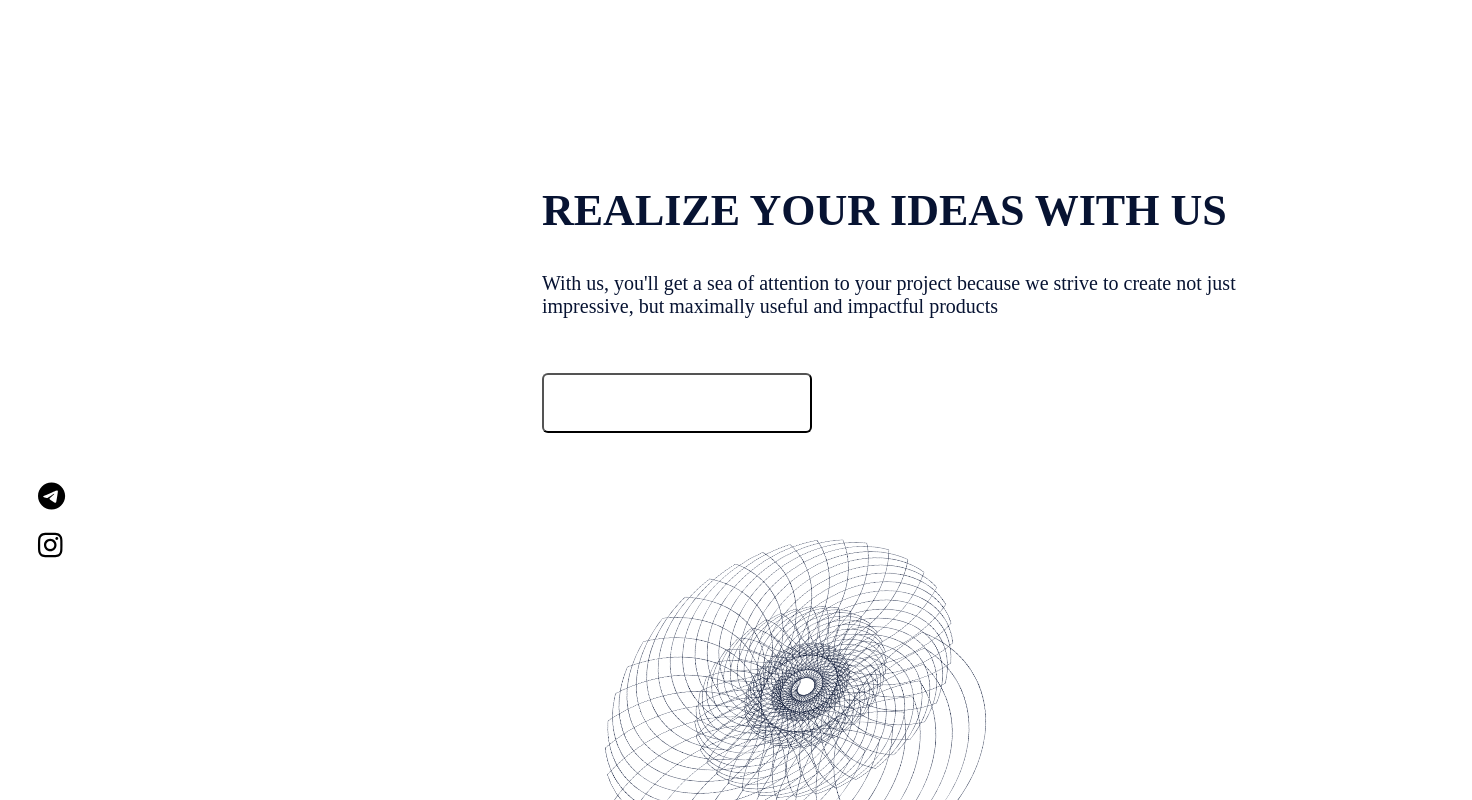
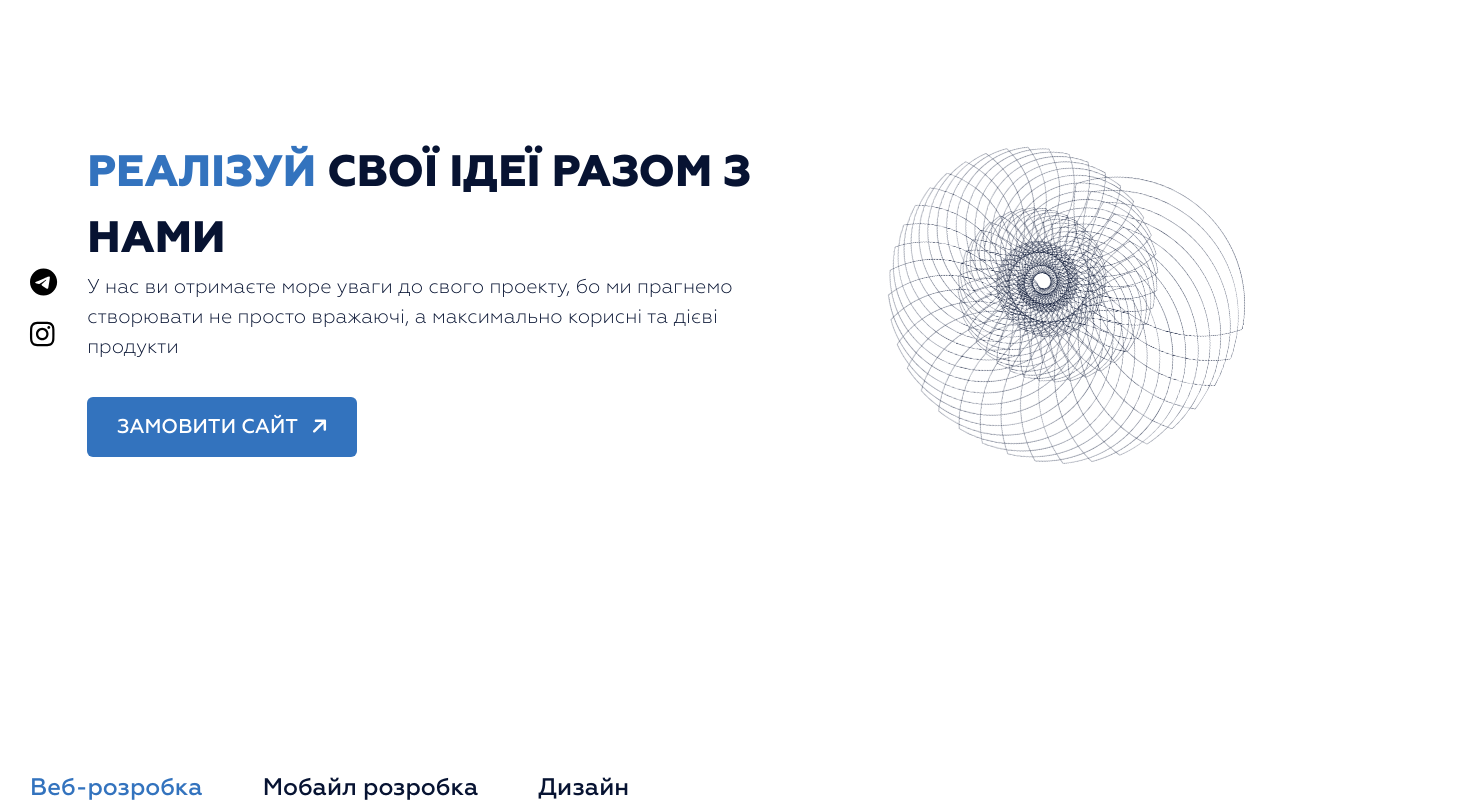
Before and after one commit to Quertov/quertov.github.io, a Next.js app: page / in a window 1280 px wide. Before the commit this address led to /en. Shown: the part 100-900 px from the top of the page, 1472 px wide, since content can reach past the window. Built offline with nearby package versions, Linux system fonts and the light colour scheme.

Commit message:
fix: locales in page.tsx

```diff
--- a/src/app/[locale]/page.tsx
+++ b/src/app/[locale]/page.tsx
@@ -13,7 +13,7 @@ import { Discuss } from '@/components/Discuss/Discuss';
 import { Footer } from '@/components/Footer';
 
 export async function generateStaticParams() {
-  return [{ locale: 'en' }, { locale: 'sk' }, { locale: 'uk' }]; // Add all possible locales
+  return [{ locale: 'ua' }, { locale: 'en' }, { locale: 'ru' }];
 }
 
 const Home = () => {
--- /dev/null
+++ b/src/app/layout.tsx
@@ -0,0 +1,34 @@
+import type { Metadata } from "next";
+import "./globals.css";
+import { ReduxProvider } from "@/components/utils/ReduxProvider";
+import { ClientProvider } from "@/components/utils/ClientProvider";
+import {NextIntlClientProvider} from 'next-intl';
+import {getLocale, getMessages} from 'next-intl/server';
+
+export const metadata: Metadata = {
+  title: "Q Web",
+  description: "Q Web company",
+};
+
+export default async function RootLayout({
+  children,
+}: Readonly<{
+  children: React.ReactNode;
+}>) {
+  const locale = await getLocale();
+  const messages = await getMessages();
+
+  return (
+    <html lang={ locale }>
+      <body>
+        <ReduxProvider>
+          <NextIntlClientProvider locale={ locale } messages={messages}>
+            <ClientProvider>
+              {children}
+            </ClientProvider>
+          </NextIntlClientProvider>
+        </ReduxProvider>
+      </body>
+    </html>
+  );
+}
--- /dev/null
+++ b/src/app/page.tsx
@@ -0,0 +1,23 @@
+import styles from '@/styles/Home.module.css';
+
+// components
+import { Category } from '@/components/Category';
+import { Hero } from '@/components/Hero';
+import { Developments } from '@/components/Developments/Developments';
+import { ScrollToTop } from '@/components/ScrollToTop';
+
+const Home = () => {
+  return (
+    <main className={ styles.root }>
+      <Category>
+        <Hero />
+      </Category>
+      <Category>
+        <Developments />
+      </Category>
+      <ScrollToTop />
+    </main>
+  )
+};
+
+export default Home;
```
Also changed, not shown: src/app/[locale]/layout.tsx (line endings or trailing spaces).
